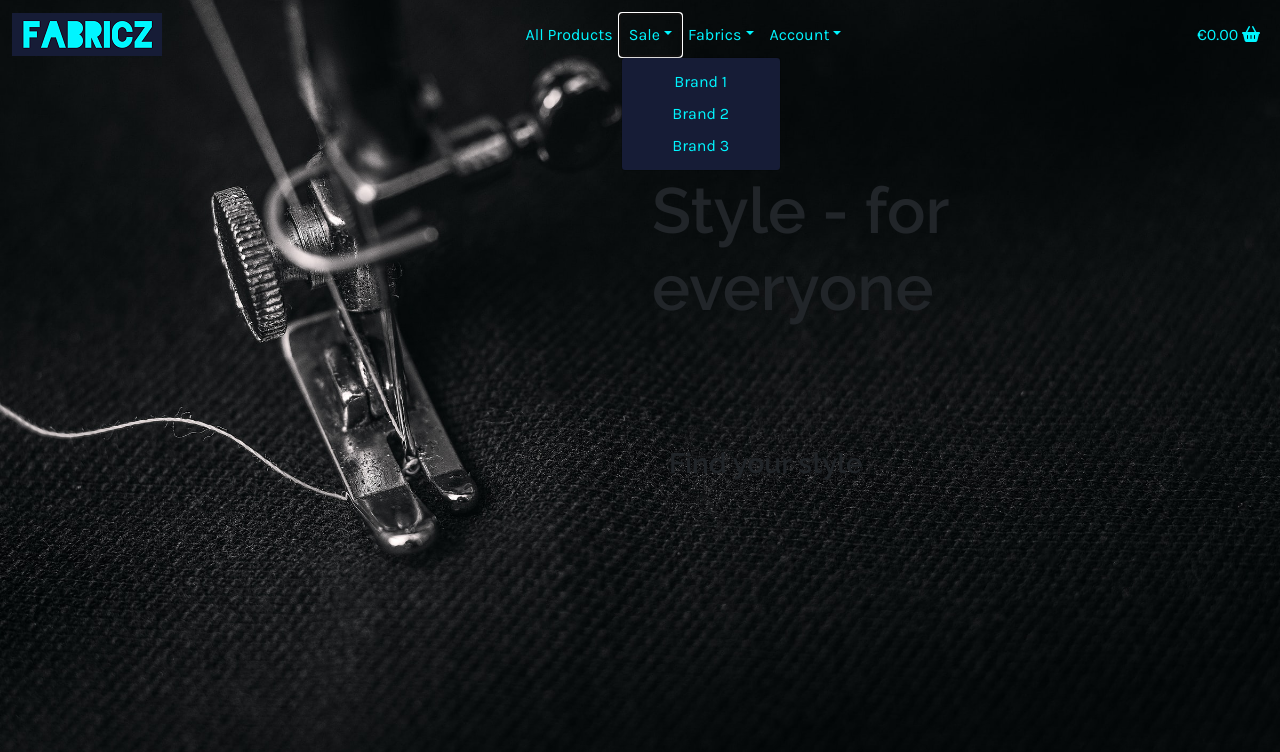
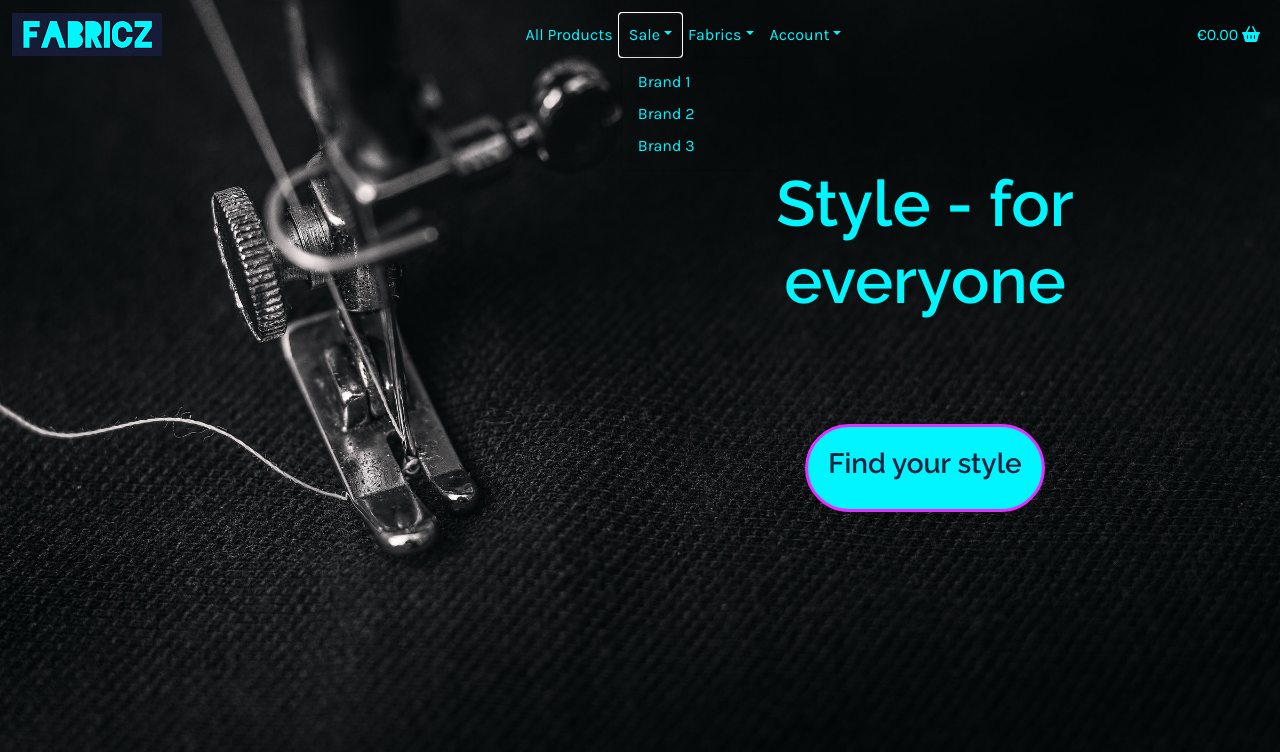
Before and after one commit to nowane/ecommerce, a Django app: page / in a window 1280 px wide, after a click on "Sale". Shown: the top 752 px of the page. Run offline with Django 3.2, Linux system fonts and the light colour scheme; some libraries are stand-ins or nearby versions.

Commit message:
Style homescreen btn and header

```diff
--- a/home/templates/home/index.html
+++ b/home/templates/home/index.html
@@ -7,16 +7,16 @@
 
 {% block content %}
 <div class="container h-100">
-    <div class="row h-100">
+    <div class="row h-100 text-center">
         <div class="col-5 col-md-6"></div>
         <div class="col-7 col-md-6 my-auto">
-            <h1 class="display-3">Style - for everyone</h1>
+            <h1 class="display-3 home-header">Style - for everyone</h1>
         </div>
         <div>
             <div class="row h-100">
                 <div class="col-5 col-md-6"></div>
                 <div class="col-7 col-md-6">
-                    <a href="" class="shop-now-btn btn btn-lg">
+                    <a href="" class="btn-home btn btn-lg border-btn-home">
                         <h3 class="text-center">Find your style</h3>
                     </a>
                 </div>
--- a/static/css/base.css
+++ b/static/css/base.css
@@ -6,6 +6,33 @@ body {
 
 h1,h2,h3,h4,h5,h6 {
     font-family: "Raleway", sans-serif;
+}
+
+.home-header {
+    color: #00f5ff;
+}
+
+/* BORDERS */
+
+.border-btn-home {
+    padding: 20px;
+    border-radius: 50px;
+    border: 3px solid #e62fff;
+}
+
+/* BUTTON */
+
+.btn-home {
+    background-color: #00f5ff;
+    color: #1a213f;
+    transition: transform .5s;
+}
+.btn-home:hover {
+    background-color: #e62fff;
+    border: #00f5ff;
+    color: #f6f8f8;
+    font-style: bold;
+    transform: scale(1.3)
 }
 
 /* NAVIGATION BAR */
@@ -20,7 +47,7 @@ h1,h2,h3,h4,h5,h6 {
 }
 
 .dropdown-menu {
-    background-color: #161c36 !important;
+    background-color: rgba(0,0,0,0) !important;
 }
 
 .dropdown-item {
--- a/templates/base.html
+++ b/templates/base.html
@@ -67,12 +67,12 @@
                 <i class="fas fa-bars"></i>
             </button>
             <div class="collapse navbar-collapse" id="main_nav">
-                <ul class="navbar-nav mx-auto text-center">
+                <ul class="navbar-nav mx-auto">
                     <li class="nav-item active"> <a class="nav-link" href="#">All Products </a> </li>
 
                     <li class="nav-item dropdown" id="myDropdown1">
                         <a class="nav-link dropdown-toggle" href="#" data-bs-toggle="dropdown">Sale</a>
-                        <ul class="submenu dropdown-menu text-center">
+                        <ul class="submenu dropdown-menu">
                             <li><a class="dropdown-item" href="#">Brand 1</a></li>
                             <li><a class="dropdown-item" href="#">Brand 2</a></li>
                             <li><a class="dropdown-item" href="#">Brand 3</a></li>
@@ -81,10 +81,10 @@
 
                     <li class="nav-item dropdown" id="myDropdown2">
                         <a class="nav-link dropdown-toggle" href="#" data-bs-toggle="dropdown">Fabrics</a>
-                        <ul class="dropdown-menu text-center">
+                        <ul class="dropdown-menu">
                             <li> <a class="dropdown-item" href="#">Brand 1 </a></li>
                             <li> <a class="dropdown-item" href="#">Brand 2 &raquo; </a>
-                                <ul class="submenu dropdown-menu text-center">
+                                <ul class="submenu dropdown-menu">
                                     <li><a class="dropdown-item" href="#">Brand sub-categorie 1</a></li>
                                     <li><a class="dropdown-item" href="#">Brand sub-categorie 2</a></li>
                                     <li><a class="dropdown-item" href="#">Brand sub-categorie 3</a></li>
@@ -96,7 +96,7 @@
 
                     <li class="nav-item dropdown" id="myDropdown3">
                         <a class="nav-link dropdown-toggle" href="#" data-bs-toggle="dropdown">Account</a>
-                        <ul class="submenu dropdown-menu text-center">
+                        <ul class="submenu dropdown-menu">
                             <li><a class="dropdown-item" href="#">Register</a></li>
                             <li><a class="dropdown-item" href="#">Log In</a></li>
                         </ul>
```
